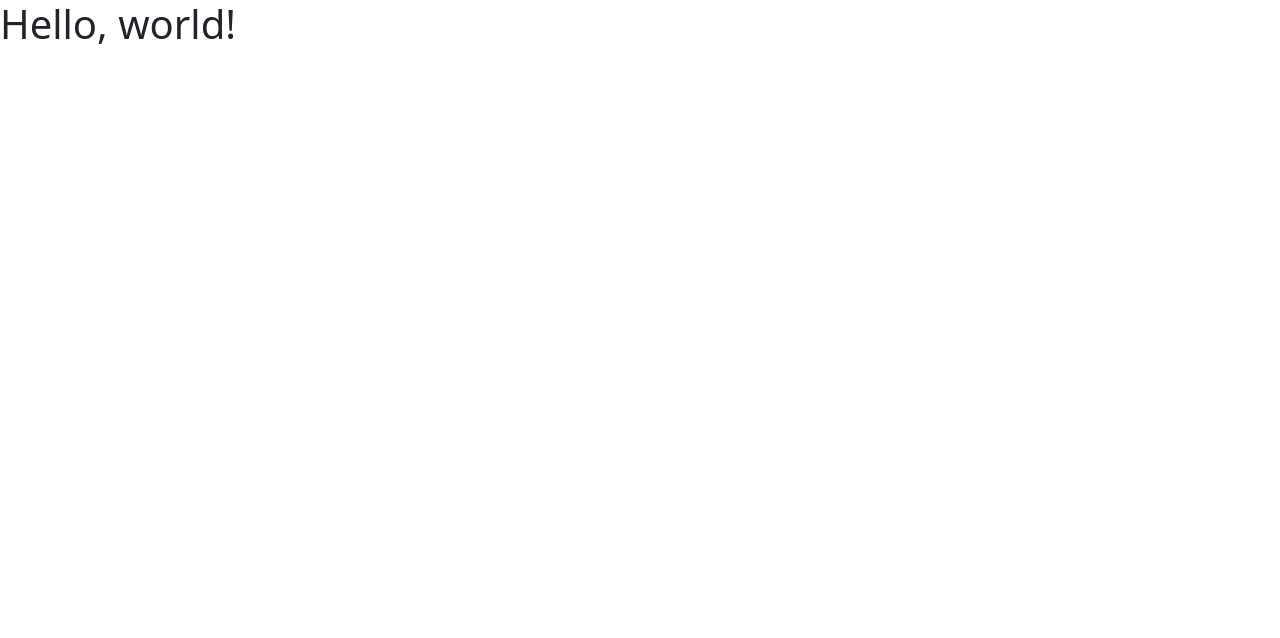
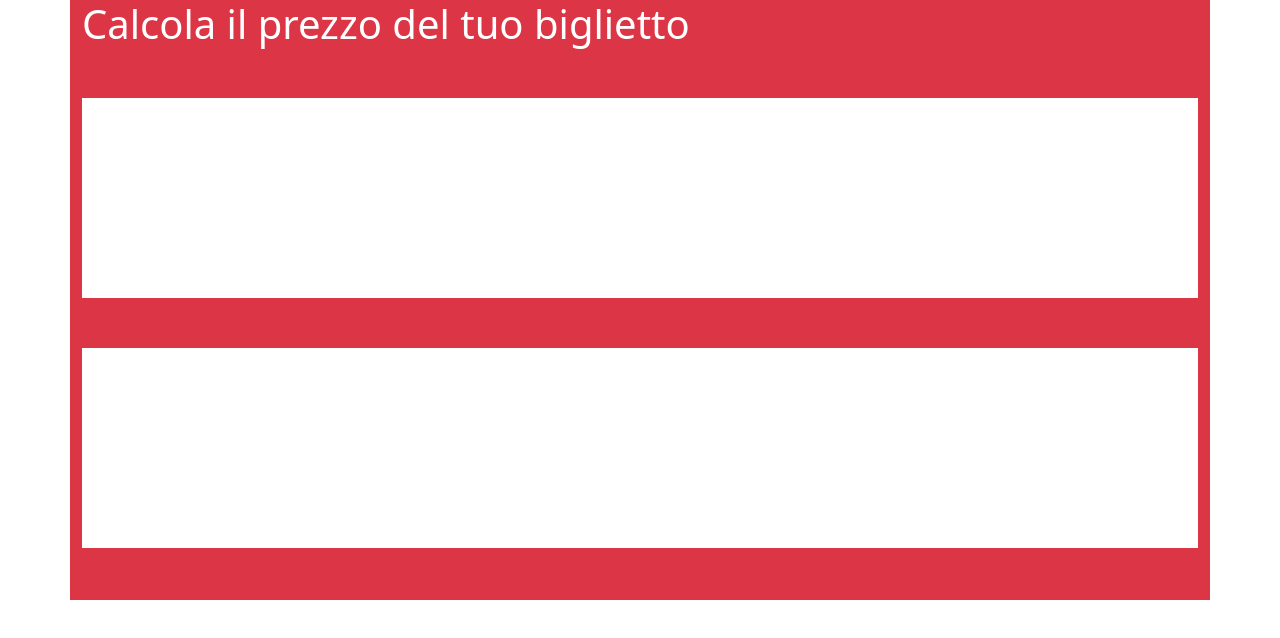
Before and after one commit to sisdream/js-biglietto-treno-form, a plain HTML site: page index.html in a window 1280 px wide. Drawn offline with nearby package versions, Linux system fonts and the light colour scheme.

Commit message:
feat: css

```diff
--- /dev/null
+++ b/css/style.css
@@ -0,0 +1,17 @@
+/* CONTENITORE BIGLIETTO */
+.big-cont{
+    height: 600px;
+}
+
+/* DATI PER IL BIGLIETTO */
+.cont-bor{
+    margin-top: 50px;
+    height: 200px;
+}
+
+/* STAMPA DEL BIGLIETTO */
+
+.cont-tik{
+    margin-top: 50px;
+    height: 200px;
+}
--- a/index.html
+++ b/index.html
@@ -4,17 +4,18 @@
     <meta charset="UTF-8">
     <meta name="viewport" content="width=device-width, initial-scale=1.0">
     <link href="https://cdn.jsdelivr.net/npm/bootstrap@5.3.2/dist/css/bootstrap.min.css" rel="stylesheet" integrity="sha384-T3c6CoIi6uLrA9TneNEoa7RxnatzjcDSCmG1MXxSR1GAsXEV/Dwwykc2MPK8M2HN" crossorigin="anonymous">
+    <link rel="stylesheet" href="./css/style.css">
     <title>Calcolo del prezzo del biglietto del treno</title>
 </head>
 <body>
-
-    <h1>Hello, world!</h1>
-
-
-
-
-
-
+    <!-- CONTENITORE BIGLIETTO -->
+    <section class="container big-cont bg-danger text-white">
+        <h1>Calcola il prezzo del tuo biglietto</h1>
+        <!-- DATI PER IL BIGLIETTO -->
+        <div class="container cont-bor p-3 mb-2 bg-white"></div>
+        <!-- STAMPA BIGLIETTO -->
+        <div class="container cont-tik p-3 mb-5 bg-white"></div>
+    </section>
     <script type="text/javascript" src="./js/script.js"></script>
 </body>
 </html>
```
